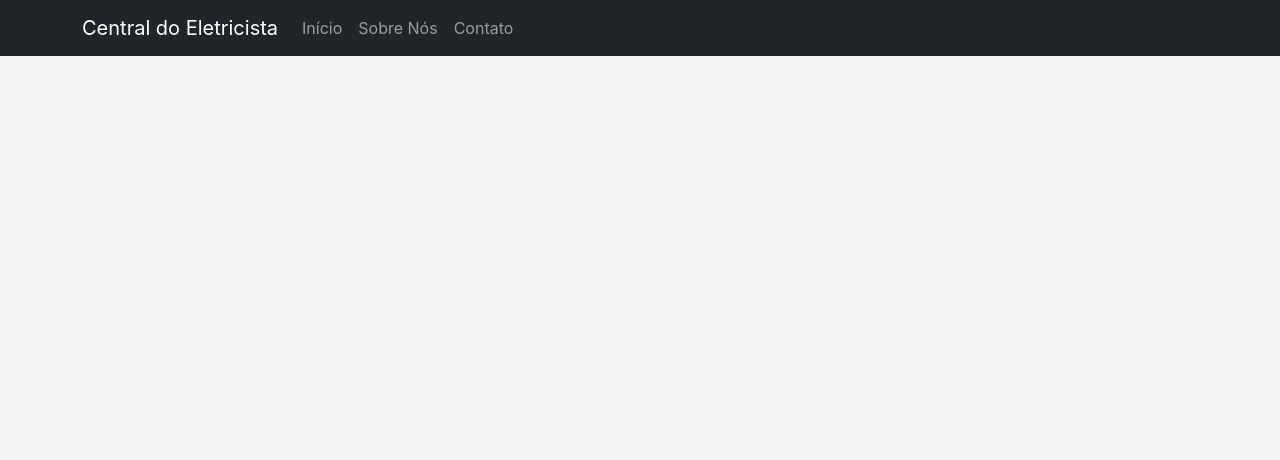
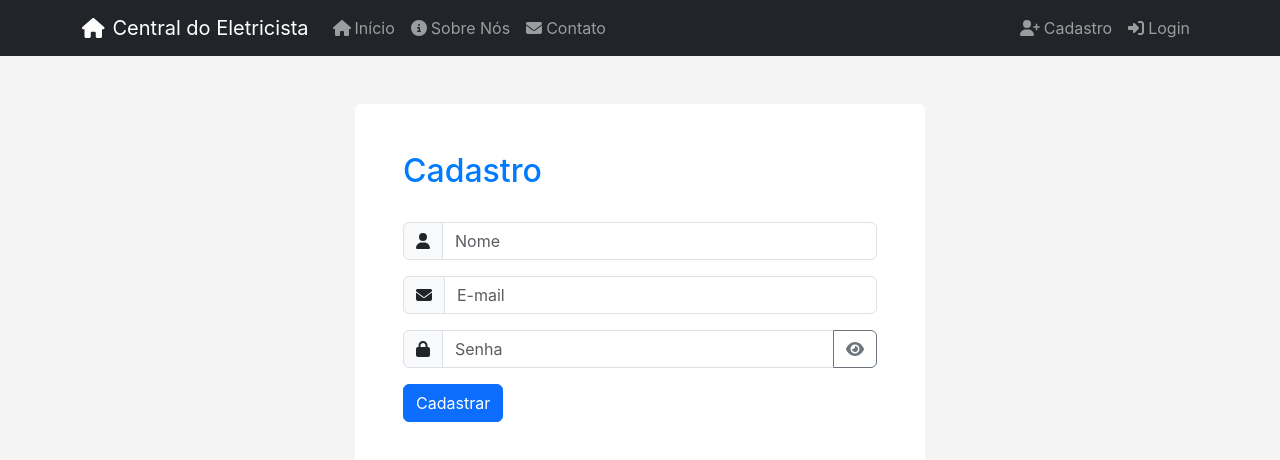
Before and after one commit to herlandio/central-electrician, a React (Create React App) app: page /register in a window 1280 px wide. Shown: the top 460 px of the page. Built offline with nearby package versions, Linux system fonts and the light colour scheme.

Commit message:
feat: added page login and register

```diff
--- a/src/App.js
+++ b/src/App.js
@@ -2,33 +2,61 @@ import React from 'react';
 import { BrowserRouter as Router, Route, Routes, Link } from 'react-router-dom';
 import { Container, Navbar, Nav } from 'react-bootstrap';
 import { CSSTransition, TransitionGroup } from 'react-transition-group';
+import { FontAwesomeIcon } from '@fortawesome/react-fontawesome';
+import { faHome, faInfoCircle, faEnvelope, faUserPlus, faSignInAlt } from '@fortawesome/free-solid-svg-icons';
 
 import { Home } from './components/Home';
 import { About } from './components/About';
 import { Contact } from './components/Contact';
+import { Register } from './components/Register';
+import { Login } from './components/Login';
 
 function App() {
     return (
         <Router>
             <Navbar bg="dark" variant="dark" expand="lg">
                 <Container>
-                    <Navbar.Brand as={Link} to="/">Central do Eletricista</Navbar.Brand>
+                    <Navbar.Brand as={Link} to="/">
+                        <FontAwesomeIcon icon={faHome} className="me-2" />
+                        Central do Eletricista
+                    </Navbar.Brand>
                     <Navbar.Toggle aria-controls="basic-navbar-nav" />
                     <Navbar.Collapse id="basic-navbar-nav">
                         <Nav className="me-auto">
-                            <Nav.Link as={Link} to="/">Início</Nav.Link>
-                            <Nav.Link as={Link} to="/about">Sobre Nós</Nav.Link>
-                            <Nav.Link as={Link} to="/contact">Contato</Nav.Link>
+                            <Nav.Link as={Link} to="/">
+                                <FontAwesomeIcon icon={faHome} className="me-1" />
+                                Início
+                            </Nav.Link>
+                            <Nav.Link as={Link} to="/about">
+                                <FontAwesomeIcon icon={faInfoCircle} className="me-1" />
+                                Sobre Nós
+                            </Nav.Link>
+                            <Nav.Link as={Link} to="/contact">
+                                <FontAwesomeIcon icon={faEnvelope} className="me-1" />
+                                Contato
+                            </Nav.Link>
+                        </Nav>
+                        <Nav className="ms-auto">
+                            <Nav.Link as={Link} to="/register">
+                                <FontAwesomeIcon icon={faUserPlus} className="me-1" />
+                                Cadastro
+                            </Nav.Link>
+                            <Nav.Link as={Link} to="/login">
+                                <FontAwesomeIcon icon={faSignInAlt} className="me-1" />
+                                Login
+                            </Nav.Link>
                         </Nav>
                     </Navbar.Collapse>
                 </Container>
             </Navbar>
 
-            <main className='main'>
+            <main className="main">
                 <TransitionGroup>
                     <CSSTransition timeout={300} classNames="fade">
                         <Routes>
                             <Route path="/" element={<Home />} />
+                            <Route path="/register" element={<Register />} />
+                            <Route path="/login" element={<Login />} />
                             <Route path="/about" element={<About />} />
                             <Route path="/contact" element={<Contact />} />
                         </Routes>
--- /dev/null
+++ b/src/components/Login.js
@@ -0,0 +1,69 @@
+import React, { useState } from 'react';
+import { Container, Row, Col, Button, Form, FormGroup, FormControl, InputGroup } from 'react-bootstrap';
+import { FontAwesomeIcon } from '@fortawesome/react-fontawesome';
+import { faEnvelope, faLock, faEye, faEyeSlash } from '@fortawesome/free-solid-svg-icons';
+
+export const Login = () => {
+    const [formData, setFormData] = useState({ email: '', password: '' });
+    const [showPassword, setShowPassword] = useState(false);
+
+    const handleChange = (e) => {
+        const { name, value } = e.target;
+        setFormData({ ...formData, [name]: value });
+    };
+
+    const handleSubmit = (e) => {
+        e.preventDefault();
+        console.log('Login:', formData);
+    };
+
+    const togglePasswordVisibility = () => {
+        setShowPassword(!showPassword);
+    };
+
+    return (
+        <Container className="mt-5">
+            <Row className="justify-content-center">
+                <Col md={6} className='bg-white p-5 rounded'>
+                    <h2 className='pb-4'>Login</h2>
+                    <Form onSubmit={handleSubmit}>
+                        <FormGroup controlId="formEmail" className="mb-3">
+                            <InputGroup>
+                                <InputGroup.Text>
+                                    <FontAwesomeIcon icon={faEnvelope} />
+                                </InputGroup.Text>
+                                <FormControl
+                                    type="email"
+                                    placeholder="E-mail"
+                                    name="email"
+                                    value={formData.email}
+                                    onChange={handleChange}
+                                    required
+                                />
+                            </InputGroup>
+                        </FormGroup>
+                        <FormGroup controlId="formPassword" className="mb-3">
+                            <InputGroup>
+                                <InputGroup.Text>
+                                    <FontAwesomeIcon icon={faLock} />
+                                </InputGroup.Text>
+                                <FormControl
+                                    type={showPassword ? 'text' : 'password'}
+                                    placeholder="Senha"
+                                    name="password"
+                                    value={formData.password}
+                                    onChange={handleChange}
+                                    required
+                                />
+                                <Button variant="outline-secondary" onClick={togglePasswordVisibility}>
+                                    <FontAwesomeIcon icon={showPassword ? faEyeSlash : faEye} />
+                                </Button>
+                            </InputGroup>
+                        </FormGroup>
+                        <Button variant="success" type="submit">Entrar</Button>
+                    </Form>
+                </Col>
+            </Row>
+        </Container>
+    );
+};
--- /dev/null
+++ b/src/components/Register.js
@@ -0,0 +1,84 @@
+import React, { useState } from 'react';
+import { Container, Row, Col, Button, Form, FormGroup, FormControl, InputGroup } from 'react-bootstrap';
+import { FontAwesomeIcon } from '@fortawesome/react-fontawesome';
+import { faUser, faEnvelope, faLock, faEye, faEyeSlash } from '@fortawesome/free-solid-svg-icons';
+
+export const Register = () => {
+    const [formData, setFormData] = useState({ name: '', email: '', password: '' });
+    const [showPassword, setShowPassword] = useState(false);
+
+    const handleChange = (e) => {
+        const { name, value } = e.target;
+        setFormData({ ...formData, [name]: value });
+    };
+
+    const handleSubmit = (e) => {
+        e.preventDefault();
+        console.log('Cadastro:', formData);
+    };
+
+    const togglePasswordVisibility = () => {
+        setShowPassword(!showPassword);
+    };
+
+    return (
+        <Container className="mt-5">
+            <Row className="justify-content-center">
+                <Col md={6} className='bg-white p-5 rounded'>
+                    <h2 className='pb-4'>Cadastro</h2>
+                    <Form onSubmit={handleSubmit}>
+                        <FormGroup controlId="formName" className="mb-3">
+                            <InputGroup>
+                                <InputGroup.Text>
+                                    <FontAwesomeIcon icon={faUser} />
+                                </InputGroup.Text>
+                                <FormControl
+                                    type="text"
+                                    placeholder="Nome"
+                                    name="name"
+                                    value={formData.name}
+                                    onChange={handleChange}
+                                    required
+                                />
+                            </InputGroup>
+                        </FormGroup>
+                        <FormGroup controlId="formEmail" className="mb-3">
+                            <InputGroup>
+                                <InputGroup.Text>
+                                    <FontAwesomeIcon icon={faEnvelope} />
+                                </InputGroup.Text>
+                                <FormControl
+                                    type="email"
+                                    placeholder="E-mail"
+                                    name="email"
+                                    value={formData.email}
+                                    onChange={handleChange}
+                                    required
+                                />
+                            </InputGroup>
+                        </FormGroup>
+                        <FormGroup controlId="formPassword" className="mb-3">
+                            <InputGroup>
+                                <InputGroup.Text>
+                                    <FontAwesomeIcon icon={faLock} />
+                                </InputGroup.Text>
+                                <FormControl
+                                    type={showPassword ? 'text' : 'password'}
+                                    placeholder="Senha"
+                                    name="password"
+                                    value={formData.password}
+                                    onChange={handleChange}
+                                    required
+                                />
+                                <Button variant="outline-secondary" onClick={togglePasswordVisibility}>
+                                    <FontAwesomeIcon icon={showPassword ? faEyeSlash : faEye} />
+                                </Button>
+                            </InputGroup>
+                        </FormGroup>
+                        <Button variant="primary" type="submit">Cadastrar</Button>
+                    </Form>
+                </Col>
+            </Row>
+        </Container>
+    );
+};
```
